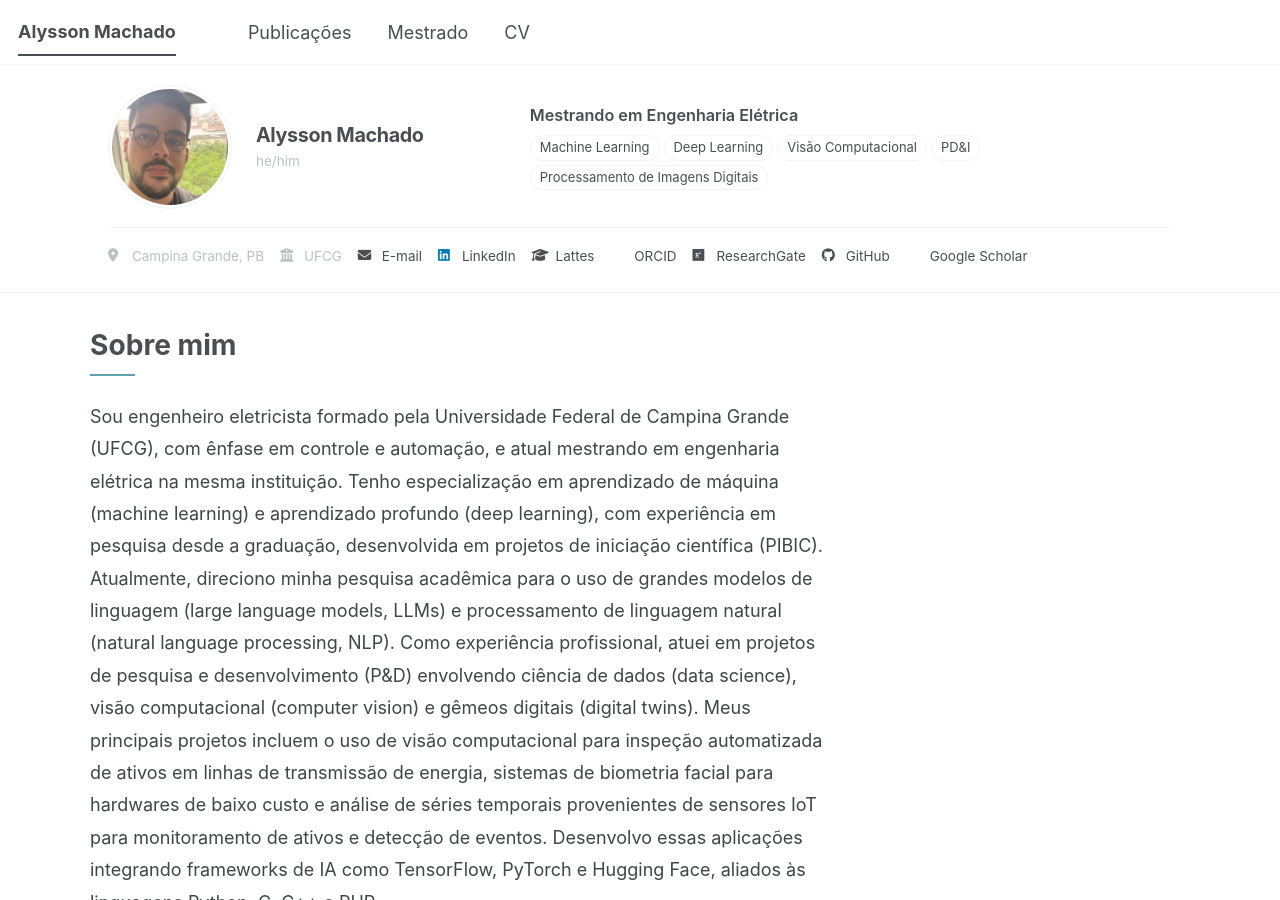
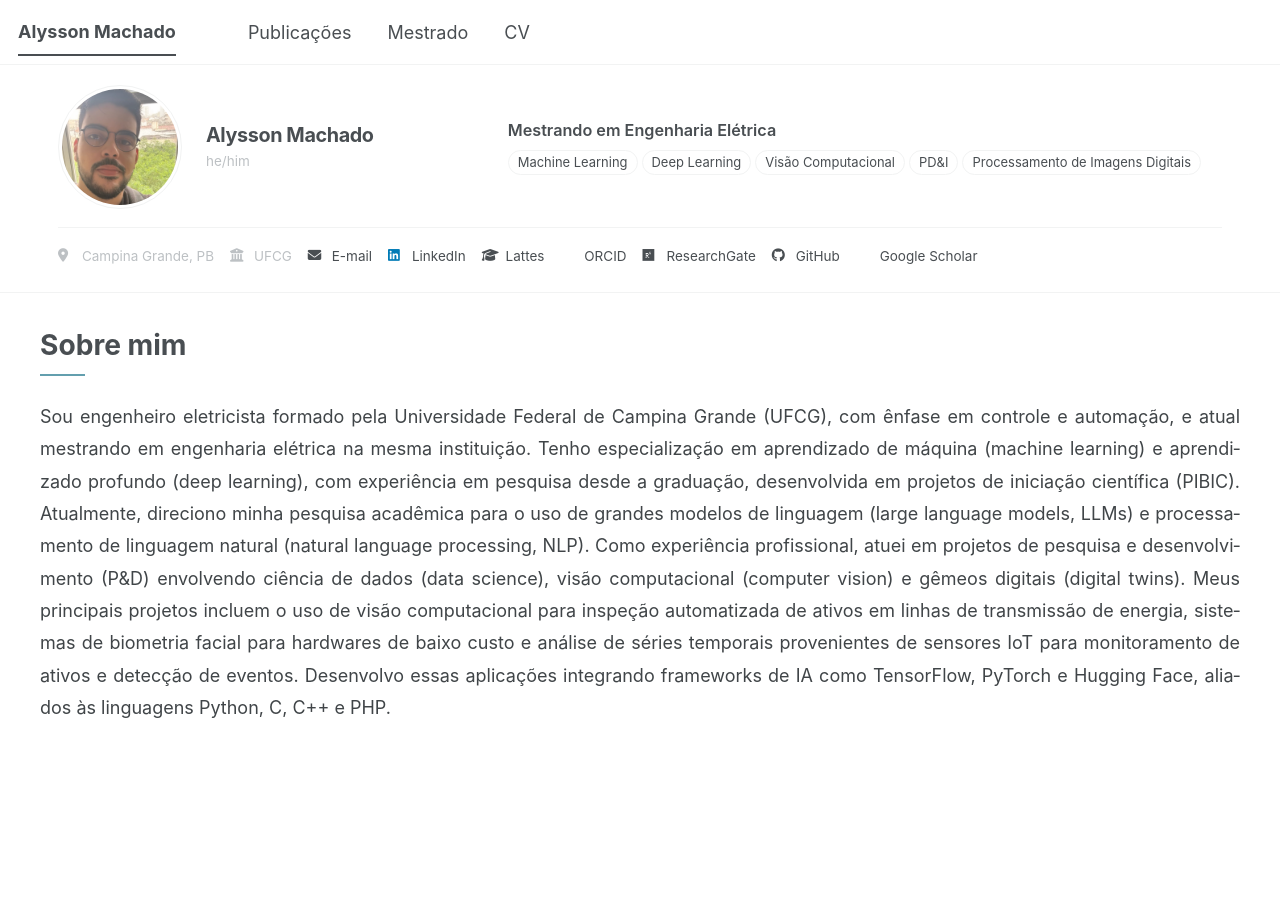
Before and after one commit to Alyssonmach/alyssonmach.github.io, a Jekyll site: the page built from _pages/about.md, in a window 1280 px wide and 900 px high. Built offline with Jekyll 4.4.1, drawn with Linux system fonts in a browser that asks for light colours; a style sheet for code colours, icons or effects is not loaded.

Commit message:
adjustment to the header and text justification

```diff
--- a/_sass/_themes.scss
+++ b/_sass/_themes.scss
@@ -62,6 +62,8 @@ $x-large                    : 1280px !default;
 $right-sidebar-width-narrow : auto;
 $right-sidebar-width        : auto;
 $right-sidebar-width-wide   : auto;
+$site-container-max-width  : 1440px;
+$site-reading-max-width    : 1200px;
 
 $susy: (
     columns: 12,
--- a/_sass/layout/_archive.scss
+++ b/_sass/layout/_archive.scss
@@ -12,7 +12,7 @@
   @include breakpoint($large) {
     @include span(12 of 12 last);
     float: none;
-    max-width: 1100px;
+    max-width: $site-reading-max-width;
     margin-right: auto;
     margin-left: auto;
   }
@@ -297,7 +297,12 @@
     line-height: 1.6;
   }
 
-  &__body { overflow-wrap: anywhere; }
+  &__body {
+    overflow-wrap: anywhere;
+    text-align: justify;
+    -webkit-hyphens: auto;
+    hyphens: auto;
+  }
 
   @media (max-width: 480px) {
     grid-template-columns: minmax(0, 1fr);
--- a/_sass/layout/_masthead.scss
+++ b/_sass/layout/_masthead.scss
@@ -31,8 +31,12 @@
     padding: 0.5em 1em;
     font-family: $sans-serif-narrow;
 
+    @include breakpoint($large) {
+      max-width: $site-container-max-width;
+    }
+
     @include breakpoint($x-large) {
-      max-width: $x-large;
+      max-width: $site-container-max-width;
     }
 
     nav {
--- a/_sass/layout/_mestrado.scss
+++ b/_sass/layout/_mestrado.scss
@@ -1,5 +1,5 @@
 .masters {
-  max-width: 52rem;
+  max-width: $site-reading-max-width;
   line-height: 1.65;
 
   &__eyebrow {
@@ -115,6 +115,14 @@
   &__document-body { min-width: 0; overflow-wrap: anywhere; }
   &__document-meta, &__document-title, &__document-subtitle, &__document-description { display: block; }
   &__document-meta { margin-bottom: 0.25em; font-size: 0.72em; color: #59666c; }
+  &__document-title,
+  &__document-subtitle,
+  &__document-description {
+    text-align: justify;
+    -webkit-hyphens: auto;
+    hyphens: auto;
+  }
+
   &__document-title { font-weight: 600; font-size: 0.95em; line-height: 1.45; }
   &__document-subtitle { margin-top: 0.2em; font-size: 0.82em; }
   &__document-description { margin-top: 0.4em; font-size: 0.82em; }
--- a/_sass/layout/_page.scss
+++ b/_sass/layout/_page.scss
@@ -15,8 +15,12 @@
     margin-top: 2em;
   }
 
+  @include breakpoint($large) {
+    max-width: $site-container-max-width;
+  }
+
   @include breakpoint($x-large) {
-    max-width: $x-large;
+    max-width: $site-container-max-width;
   }
 }
 
@@ -24,7 +28,7 @@
   @include breakpoint($large) {
     @include span(12 of 12 last);
     float: none;
-    max-width: 1100px;
+    max-width: $site-reading-max-width;
     margin-right: auto;
     margin-left: auto;
   }
@@ -81,10 +85,12 @@
 }
 
 .page__content .about-profile {
-  max-width: 65ch;
+  max-width: $site-reading-max-width;
   color: mix(#000, $dark-gray, 12%);
   line-height: 1.8;
-  text-align: left;
+  text-align: justify;
+  -webkit-hyphens: auto;
+  hyphens: auto;
   overflow-wrap: break-word;
 
   p {
--- a/_sass/layout/_sidebar.scss
+++ b/_sass/layout/_sidebar.scss
@@ -146,8 +146,12 @@
 .profile-header__inner {
   @include container;
 
+  @include breakpoint($large) {
+    max-width: $site-container-max-width;
+  }
+
   @include breakpoint($x-large) {
-    max-width: $x-large;
+    max-width: $site-container-max-width;
   }
 }
 
@@ -160,7 +164,7 @@
     "urls urls";
   align-items: center;
   gap: 12px 16px;
-  max-width: 1100px;
+  max-width: $site-reading-max-width;
   margin: 0 auto;
   padding: 16px 1em;
 
```
